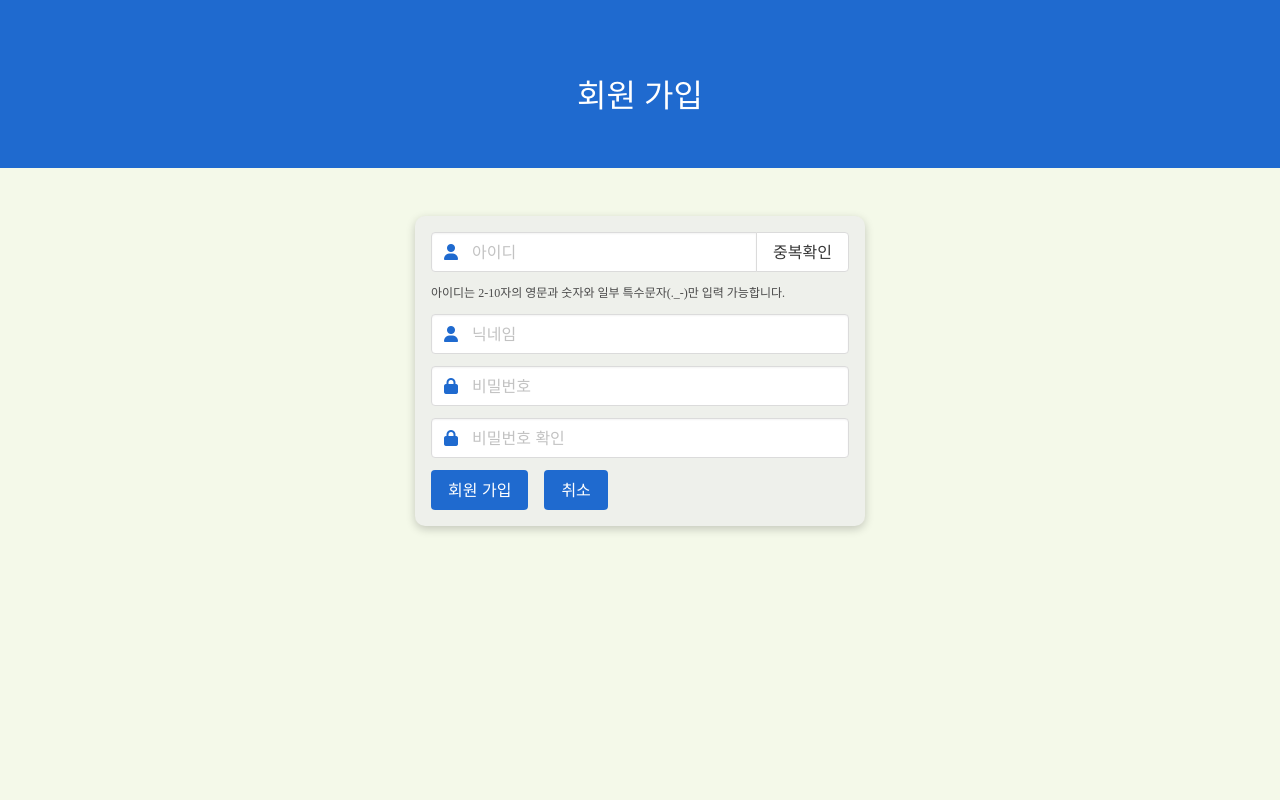
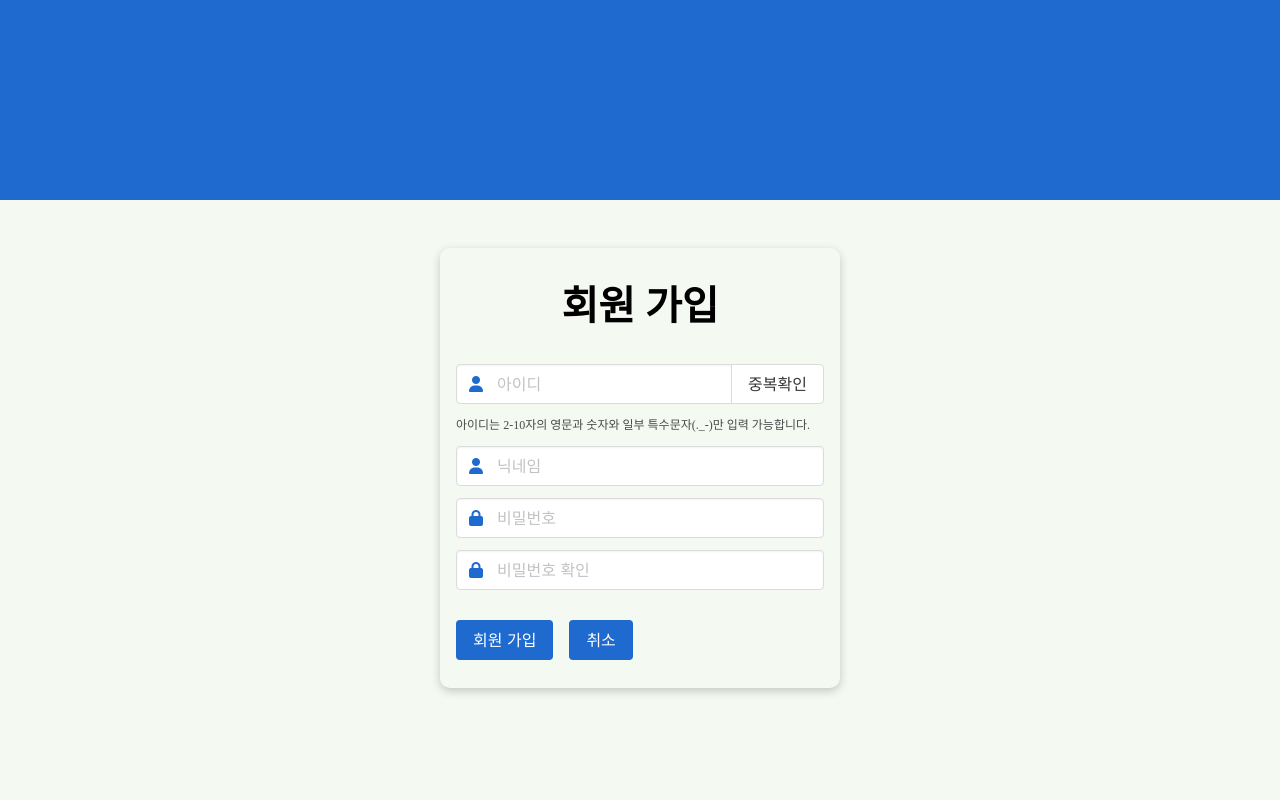
Before and after one commit to SpartaClassD2Jo/FindHand, a Flask app: page /register in a window 1280 px wide. Run offline with Flask 2, Linux system fonts and the light colour scheme; some libraries are stand-ins or nearby versions; some web fonts are replaced.

Commit message:
add css design
add css design

```diff
--- a/templates/register.html
+++ b/templates/register.html
@@ -2,12 +2,18 @@
 <html lang="en">
 <head>
     <meta charset="UTF-8">
+
+    <meta name="viewport" content="width=device-width, initial-scale=1, shrink-to-fit=no">
+
     <link rel="stylesheet" href="https://cdn.jsdelivr.net/npm/bulma@0.9.4/css/bulma.min.css">
     <script src="https://ajax.googleapis.com/ajax/libs/jquery/3.4.1/jquery.min.js"></script>
     <script src="https://cdnjs.cloudflare.com/ajax/libs/jquery-cookie/1.4.1/jquery.cookie.js"></script>
     <link rel="stylesheet" href="https://cdnjs.cloudflare.com/ajax/libs/font-awesome/6.2.0/css/all.min.css"
           integrity="sha512-xh6O/CkQoPOWDdYTDqeRdPCVd1SpvCA9XXcUnZS2FmJNp1coAFzvtCN9BmamE+4aHK8yyUHUSCcJHgXloTyT2A=="
           crossorigin="anonymous" referrerpolicy="no-referrer"/>
+    <link rel="preconnect" href="https://fonts.googleapis.com">
+<link rel="preconnect" href="https://fonts.gstatic.com" crossorigin>
+<link href="https://fonts.googleapis.com/css2?family=Noto+Serif+KR:wght@600;700&display=swap" rel="stylesheet">
     <link rel="preconnect" href="https://fonts.googleapis.com">
     <link rel="preconnect" href="https://fonts.gstatic.com" crossorigin>
     <link href="https://fonts.googleapis.com/css2?family=Gowun+Batang&display=swap" rel="stylesheet">
@@ -18,22 +24,24 @@
         }
         html {
             height: 100%;
-            background-color: #f4f9e9;
+            background-color: #f4f9f1;
         }
 
         .wrapper {
-            width: 450px;
+            width: 400px;
+            height: 440px;
             max-width: 90%;
             margin: auto;
             margin-top: 3rem;
             border: 1px transparent;
             box-shadow: 0 3px 10px rgb(0 0 0 / 0.2);
             border-radius: 10px;
-            background-color: #eef0EB;
+
         }
 
         .button.is-primary:hover {
             background-color: #0050ff;
+
         }
 
         .button.is-primary {
@@ -56,7 +64,7 @@
         }
 
         .buttons {
-            margin: 0 auto;
+            margin: 30px auto;
             width: 700px;
         }
 
@@ -66,7 +74,26 @@
 
         .hero.is-primary {
             background-color: #1f6acF;
+
+            height: 200px;
         }
+        .title {
+            font-weight: 700;
+            font-size: 2.5rem;
+            text-align: center;
+            color: #000000;
+            font-family: 'Noto Serif KR', serif;
+        }
+        .title_wrap {
+            width: inherit;
+            height: 100px;
+
+            display: flex;
+            justify-content: center;
+            align-items: center;
+        }
+
+
     </style>
     <script>
         function newUser() {
@@ -159,20 +186,20 @@
 </head>
 <body>
 
-<section class="hero is-primary">
+<section class="hero is-primary header">
     <div class="hero-body">
-        <p class="title">
-        <h1>회원 가입</h1>
-        </p>
     </div>
 </section>
 
 
 <div class="registerForm wrapper">
-
+   <div class="title_wrap"><h1 class="title">회원 가입</h1>
+    </div>
     <article class="media">
         <div class="media-content">
+
             <div class="content">
+
                 <div class="field has-addons ">
                     <div class="control has-icons-left" style="width:100%">
                         <input id="email" class="input" type="text" placeholder="아이디">
@@ -209,11 +236,11 @@
                 </div>
                 <div class="buttons">
                     <div class="registerButton">
-                        <button class="button is-primary" onclick="newUser()">회원 가입</button>
+                        <button class="button is-primary btn_bottom" onclick="newUser()">회원 가입</button>
                     </div>
                     <div class="cancelButton registerForm ">
                         <a href="/login">
-                            <button class="button is-primary">취소</button>
+                            <button class="button is-primary btn_bottom">취소</button>
                         </a>
                     </div>
                 </div>
```
